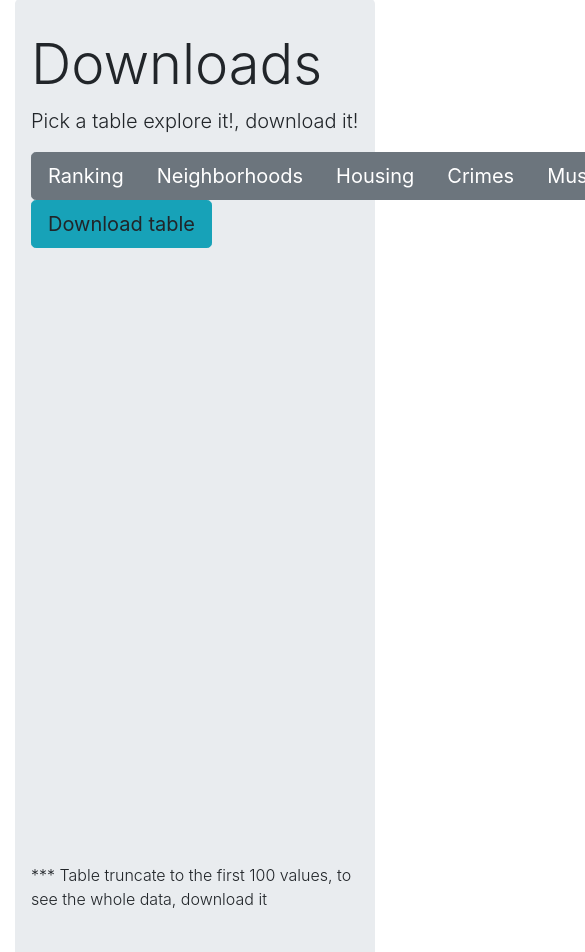
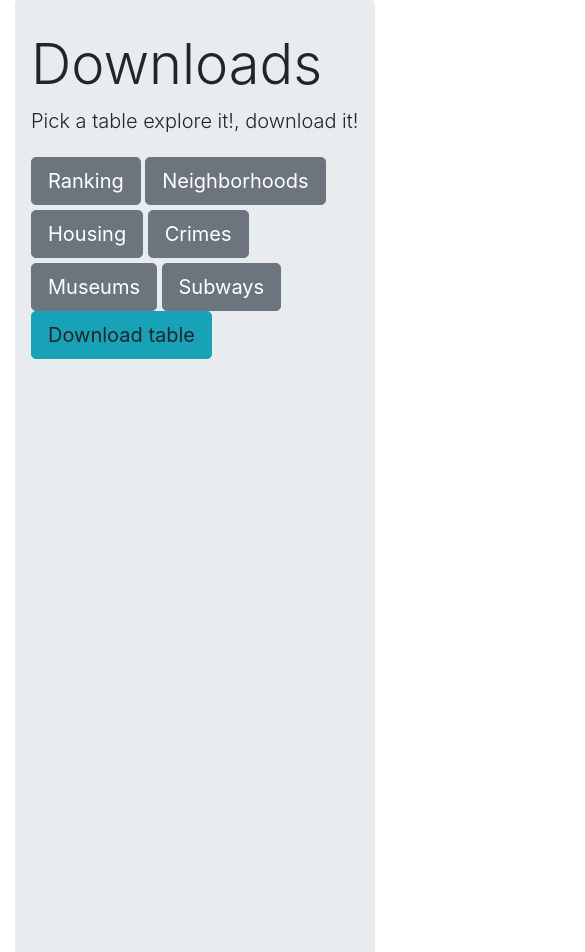
Before and after one commit to ermahechap/Ironhacks, a plain HTML site: page index.html in a window 390 px wide. Shown: the part 4179-5131 px from the top of the page, 585 px wide, since content can reach past the window. Drawn offline with nearby package versions, Linux system fonts and the light colour scheme; some packages are replaced by stand-ins of ours; no server answers.

Commit message:
Change buttons because button group is not responsive

```diff
--- a/index.html
+++ b/index.html
@@ -231,7 +231,7 @@
 							<div class = "card-body">
 								<div class = "row">
 									<div class = "col-lg-8">
-										<div id = "bubbles-map-container" style="width: 60vh; margin: 0 auto;"></div>
+										<div id = "bubbles-map-container" style="margin: 0 auto;"></div>
 									</div>
 									<div class = "col-lg-4">
 										<p class = "card-text">Legend:</p>
@@ -373,24 +373,24 @@
 						Pick a table explore it!, download it!
 					</p>
 					<div class="row justify-content-between">
-						<div class="col-lg-6">
-							<div class="btn-group btn-group-toggle downloads-select" data-toggle="buttons">
-								<label class="btn btn-secondary btn-lg">
+						<div class="col-lg-10">
+							<div class="btn-group-toggle downloads-select" data-toggle="buttons">
+								<label class="btn btn-secondary btn-lg" style="margin-top: 5px;">
 						    		<input type="radio" name="options" value="1" autocomplete="off"> Ranking
 							  	</label>
-								<label class="btn btn-secondary btn-lg">
+								<label class="btn btn-secondary btn-lg" style="margin-top: 5px;">
 							    	<input type="radio" name="options" value="2" autocomplete="off"> Neighborhoods
 							  	</label>
-								<label class="btn btn-secondary btn-lg">
+								<label class="btn btn-secondary btn-lg" style="margin-top: 5px;">
 							    	<input type="radio" name="options" value="3" autocomplete="off"> Housing
 						  		</label>
-								<label class="btn btn-secondary btn-lg">
+								<label class="btn btn-secondary btn-lg" style="margin-top: 5px;">
 							    	<input type="radio" name="options" value="4" autocomplete="off"> Crimes
 						  		</label>
-								<label class="btn btn-secondary btn-lg">
+								<label class="btn btn-secondary btn-lg" style="margin-top: 5px;">
 							    	<input type="radio" name="options" value="5" autocomplete="off"> Museums
 						  		</label>
-								<label class="btn btn-secondary btn-lg">
+								<label class="btn btn-secondary btn-lg" style="margin-top: 5px;">
 							    	<input type="radio" name="options" value="6" autocomplete="off"> Subways
 						  		</label>
 							</div>
```
